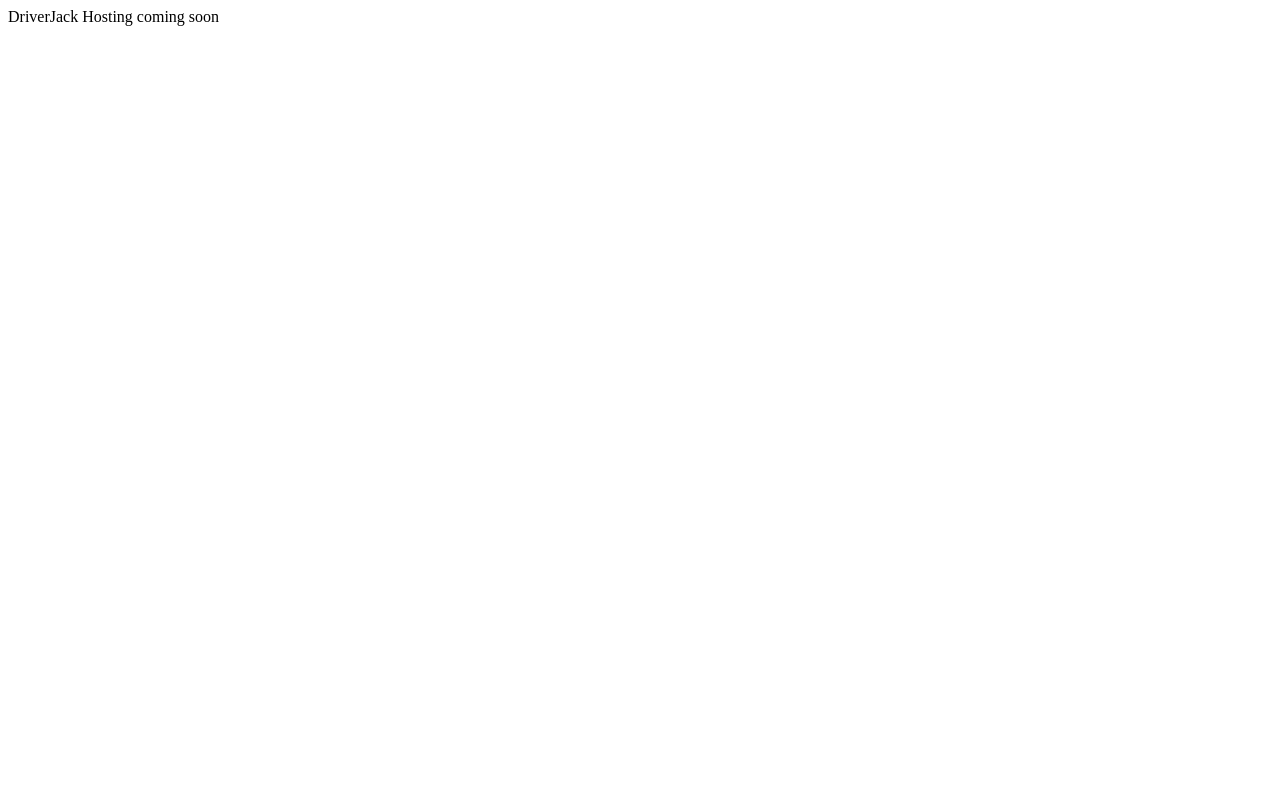
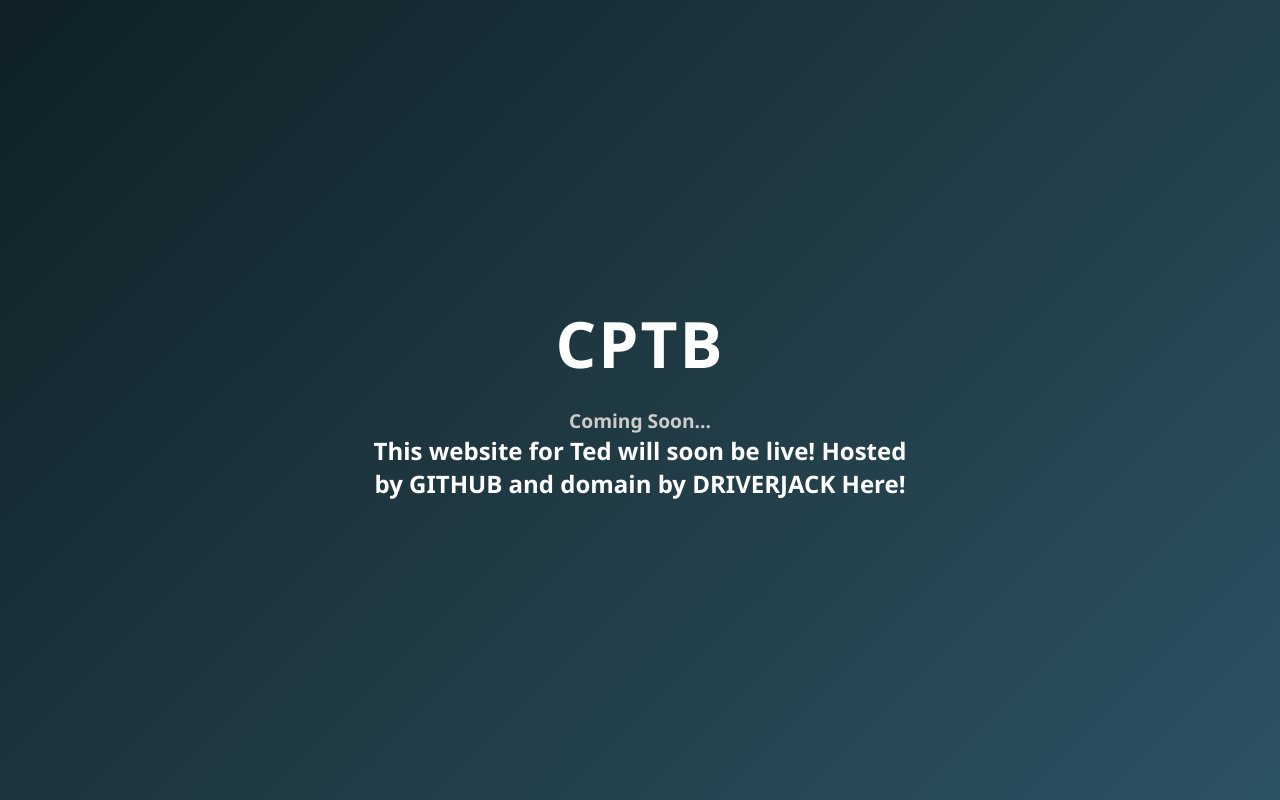
Before and after one commit to null65/cptb-, a plain HTML site: page index.html in a window 1280 px wide. Drawn offline with Linux system fonts and the light colour scheme.

Commit message:
Update index.html
new page lander

```diff
--- a/index.html
+++ b/index.html
@@ -1,3 +1,57 @@
-<html>
-  <body>DriverJack Hosting coming soon</body>
+<!DOCTYPE html>
+<html lang="en">
+<head>
+  <meta charset="UTF-8" />
+  <meta name="viewport" content="width=device-width, initial-scale=1.0"/>
+  <title>CPTB - Coming Soon</title>
+  <style>
+    * {
+      margin: 0;
+      padding: 0;
+      box-sizing: border-box;
+    }
+
+    body {
+      height: 100vh;
+      background: linear-gradient(135deg, #0f2027, #203a43, #2c5364);
+      color: #ffffff;
+      font-family: 'Segoe UI', Tahoma, Geneva, Verdana, sans-serif;
+      display: flex;
+      align-items: center;
+      justify-content: center;
+      text-align: center;
+    }
+
+    .container {
+      max-width: 600px;
+      padding: 20px;
+    }
+
+    h1 {
+      font-size: 4rem;
+      margin-bottom: 20px;
+      letter-spacing: 2px;
+    }
+
+    .tagline {
+      font-size: 1.5rem;
+      margin-bottom: 10px;
+    }
+
+    .coming-soon {
+      font-size: 1.2rem;
+      color: #ccc;
+      margin-top: 10px;
+    }
+  </style>
+</head>
+<body>
+  <div class="container">
+    <h1>CPTB</h1>
+      <h2>
+    <p class="coming-soon">Coming Soon...</p>
+        <p>This website for Ted will soon be live! Hosted by GITHUB and domain by DRIVERJACK <a href"https://driverjack.co.uk">Here!</a></p>
+      </h2>
+  </div>
+</body>
 </html>
```
